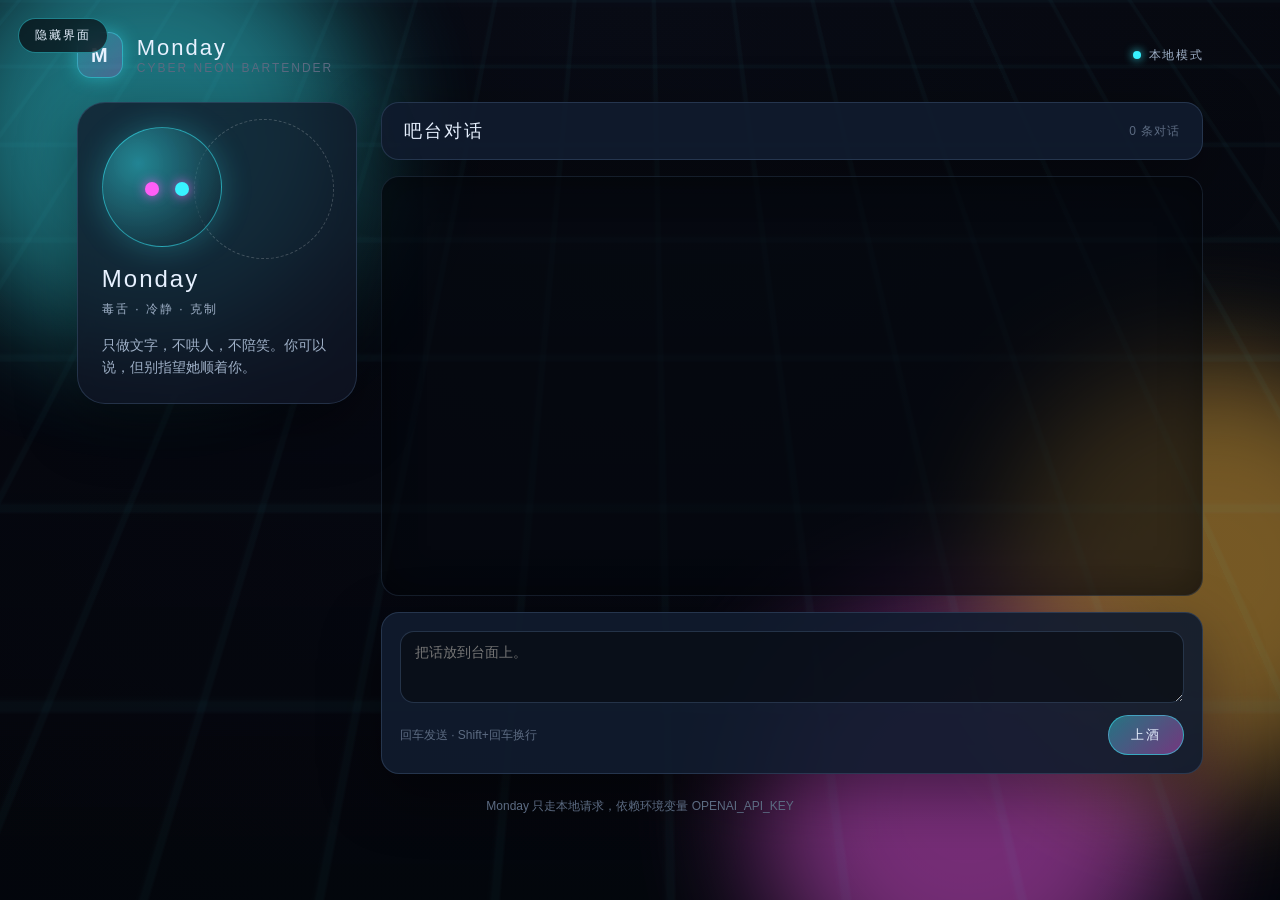
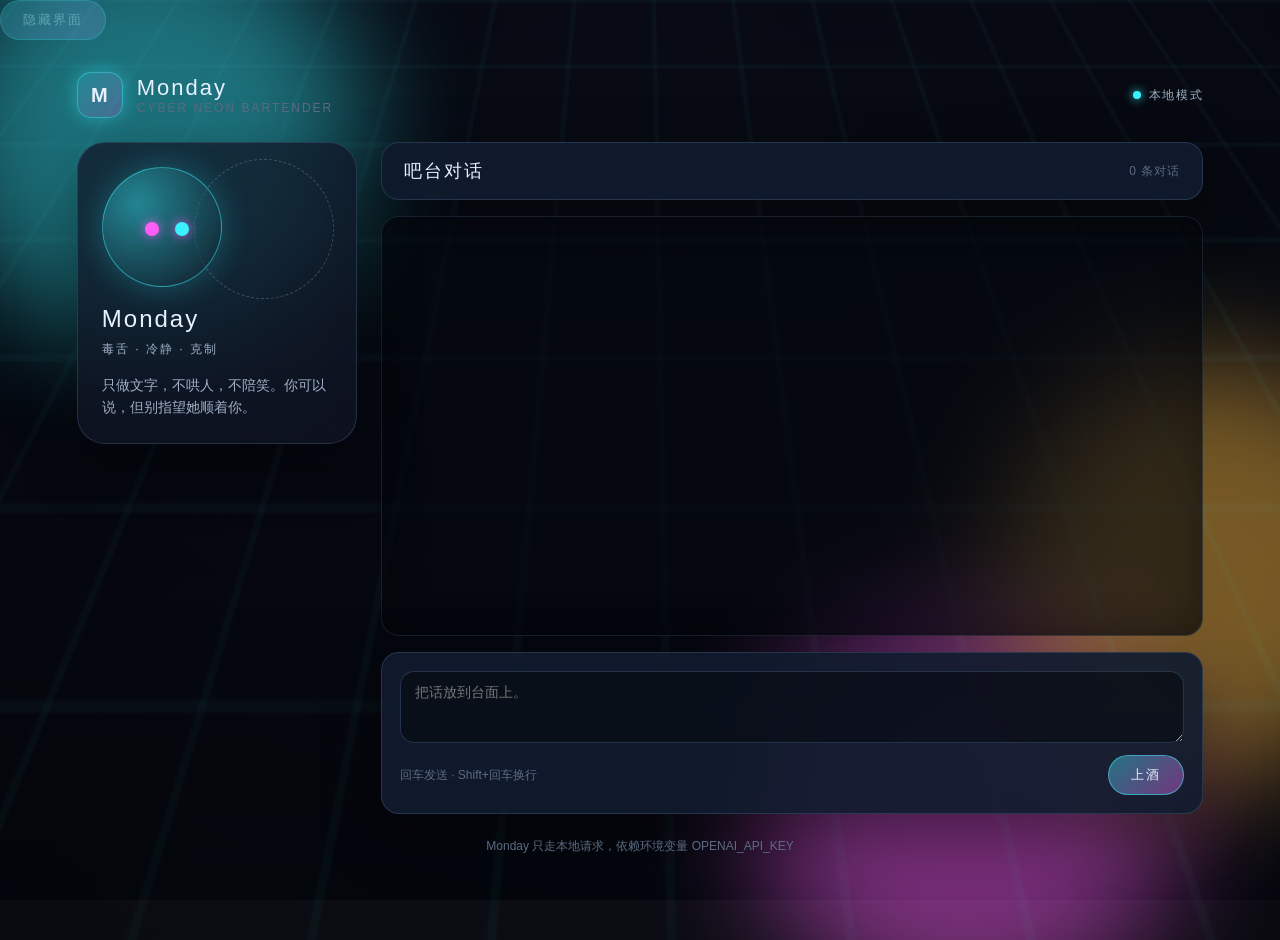

Monday Chat - Avatar

--- a/HTML/MondayChat/styles.css
+++ b/HTML/MondayChat/styles.css
@@ -142,26 +142,9 @@ body {
   right: -140px;
 }
 
-.ui-toggle {
-  background: rgba(8, 10, 16, 0.7);
-  border: 1px solid rgba(56, 242, 255, 0.45);
-  color: var(--ink-1);
-  padding: 8px 16px;
-  border-radius: 999px;
-  font-size: 12px;
-  letter-spacing: 2px;
-  text-transform: uppercase;
-  cursor: pointer;
-  backdrop-filter: blur(6px);
+.menu-panel {
   position: fixed;
   top: 18px;
-  left: 18px;
-  z-index: 3;
-}
-
-.debug-panel {
-  position: fixed;
-  top: 58px;
   left: 18px;
   z-index: 5;
   pointer-events: auto;
@@ -173,19 +156,19 @@ body {
   backdrop-filter: blur(6px);
 }
 
-.debug-title {
+.menu-title {
   font-size: 11px;
   letter-spacing: 2px;
   color: var(--ink-3);
   margin-bottom: 8px;
 }
 
-.debug-actions {
+.menu-actions {
   display: grid;
   gap: 8px;
 }
 
-.debug-btn {
+.menu-btn {
   background: rgba(10, 14, 24, 0.8);
   border: 1px solid rgba(56, 242, 255, 0.35);
   color: var(--ink-1);
@@ -196,7 +179,7 @@ body {
   cursor: pointer;
 }
 
-.debug-readout {
+.menu-readout {
   margin-top: 4px;
   font-size: 11px;
   letter-spacing: 1px;
@@ -226,14 +209,9 @@ body {
   pointer-events: none;
 }
 
-.ui-hidden .ui-toggle {
-  opacity: 1;
-  pointer-events: auto;
-}
-
 .app {
   position: relative;
-  z-index: 1;
+  z-index: 3;
   min-height: 100vh;
   display: flex;
   flex-direction: column;
@@ -371,6 +349,36 @@ body {
   color: var(--ink-2);
   font-size: 14px;
   line-height: 1.6;
+}
+
+.status-panel {
+  margin-top: 16px;
+  padding: 16px;
+  border-radius: var(--radius-md);
+  background: var(--card-strong);
+  border: 1px solid var(--stroke);
+  box-shadow: var(--shadow);
+  display: grid;
+  gap: 8px;
+}
+
+.status-title {
+  font-size: 12px;
+  letter-spacing: 2px;
+  color: var(--ink-3);
+  text-transform: uppercase;
+}
+
+.status-row {
+  display: flex;
+  align-items: center;
+  gap: 8px;
+  font-size: 14px;
+}
+
+.status-sub {
+  color: var(--ink-3);
+  font-size: 12px;
 }
 
 .chat {
